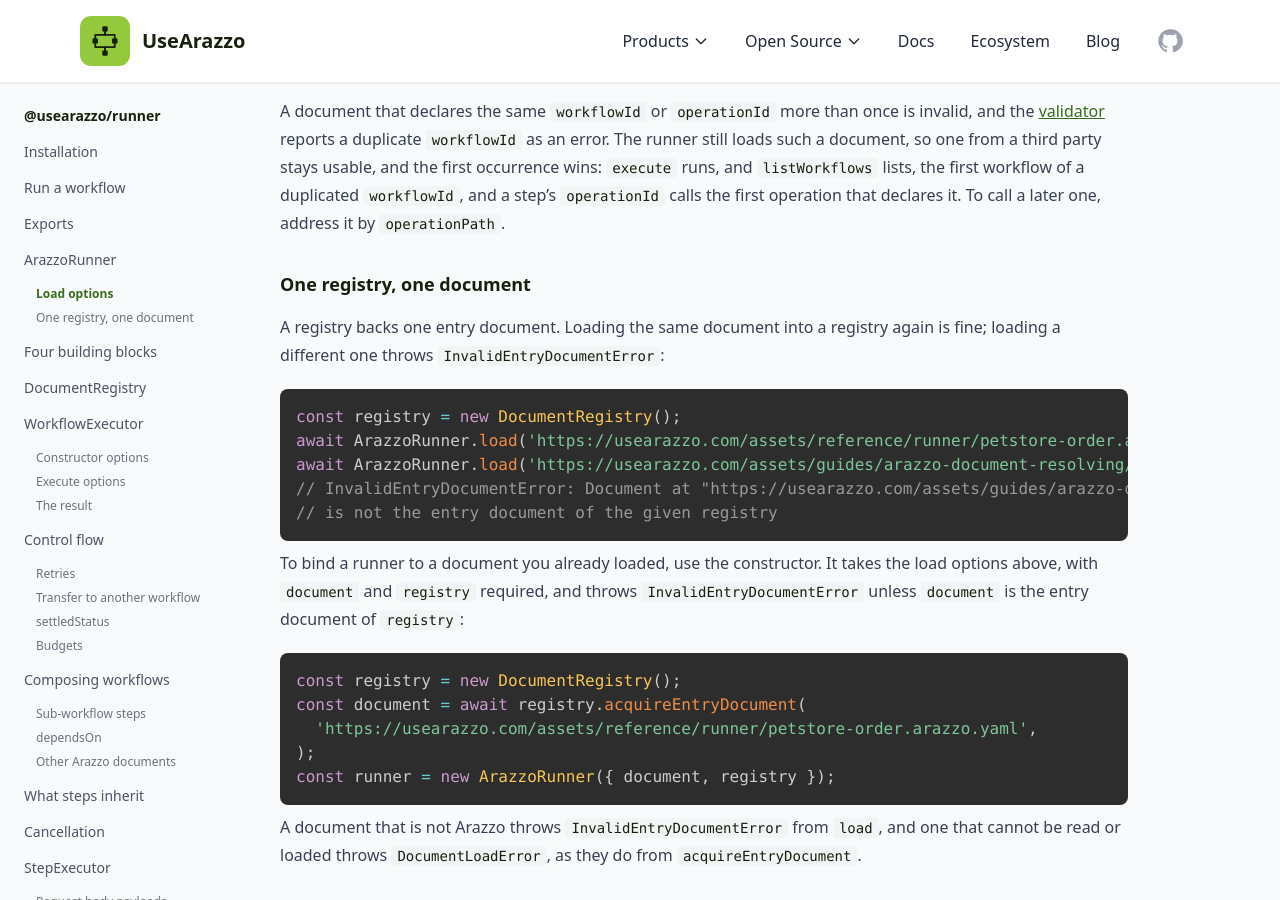
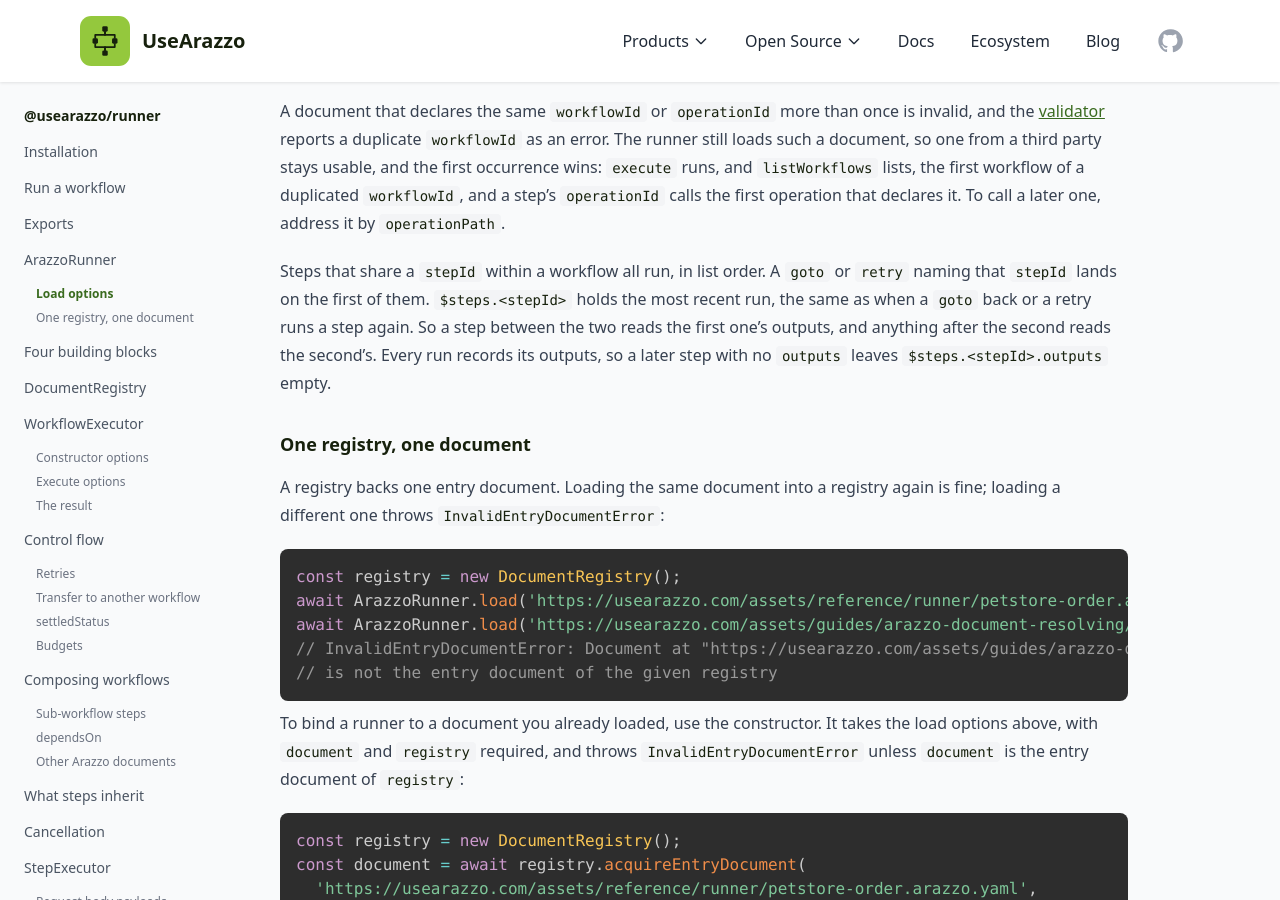
Before and after one commit to usearazzo/website, a Jekyll site: the page built from _reference/runner.md, in a window 1280 px wide and 900 px high, scrolled down 5196 px. Built offline with Jekyll 4.4.1, drawn with Linux system fonts in a browser that asks for light colours; nearby versions of some CDN libraries.

Commit message:
feat(docs): document how the runner runs duplicated stepIds
Steps sharing a stepId all run; goto and retry land on the first, and
$steps holds the most recent run.

Refs usearazzo/arazzo-toolkit#325

Signed-off-by: Vladimir Gorej <vladimir.gorej@gmail.com>

```diff
--- a/_reference/runner.md
+++ b/_reference/runner.md
@@ -231,6 +231,8 @@
 `jsonPointer` locates the workflow in the document. `summary` and `description` are there only when the document gives them as strings; `description` is the CommonMark as written. A workflow without a `workflowId` cannot be run, so it is not listed. The call reads the loaded document only: source descriptions are not loaded, and workflows of other Arazzo documents they point at are not listed.
 
 A document that declares the same `workflowId` or `operationId` more than once is invalid, and the [validator](/docs/validator/) reports a duplicate `workflowId` as an error. The runner still loads such a document, so one from a third party stays usable, and the first occurrence wins: `execute` runs, and `listWorkflows` lists, the first workflow of a duplicated `workflowId`, and a step's `operationId` calls the first operation that declares it. To call a later one, address it by `operationPath`.
+
+Steps that share a `stepId` within a workflow all run, in list order. A `goto` or `retry` naming that `stepId` lands on the first of them. `$steps.<stepId>` holds the most recent run, the same as when a `goto` back or a retry runs a step again. So a step between the two reads the first one's outputs, and anything after the second reads the second's. Every run records its outputs, so a later step with no `outputs` leaves `$steps.<stepId>.outputs` empty.
 
 ### One registry, one document {#arazzo-runner-registry}
 
```
